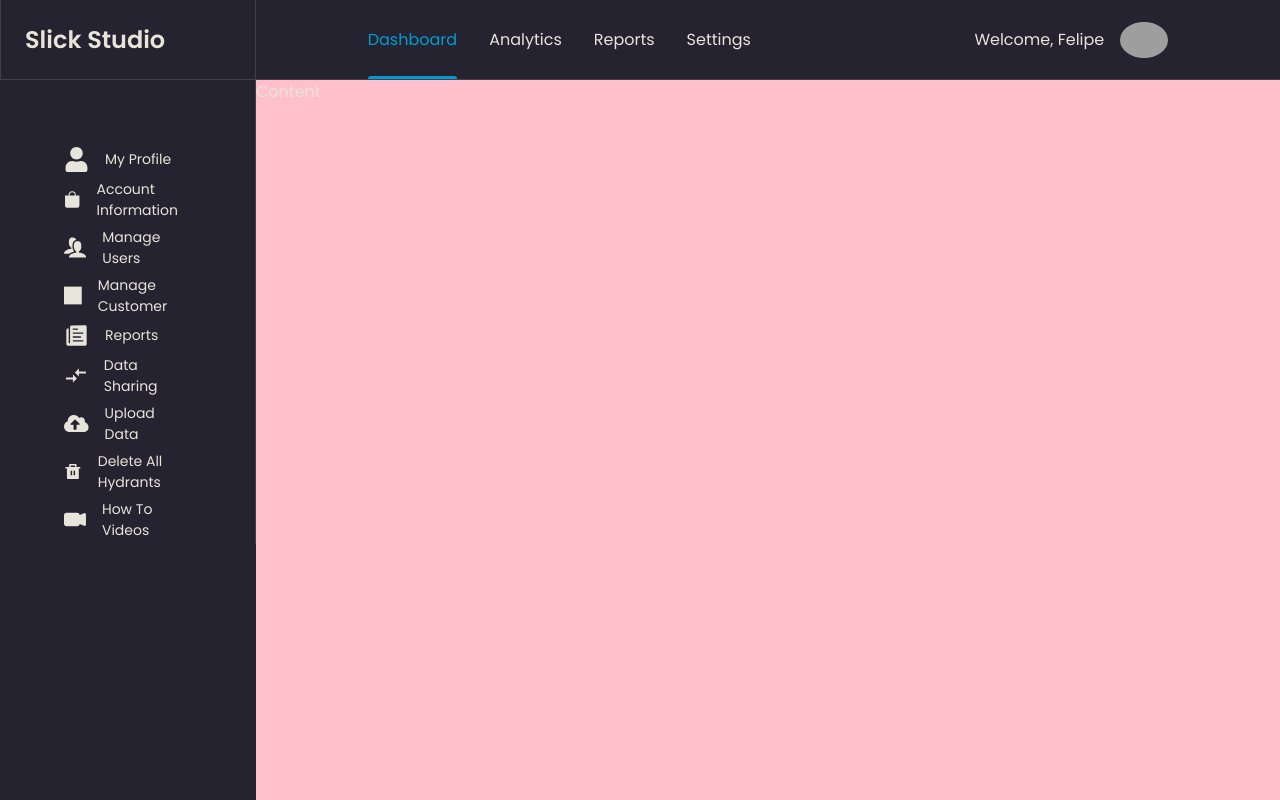
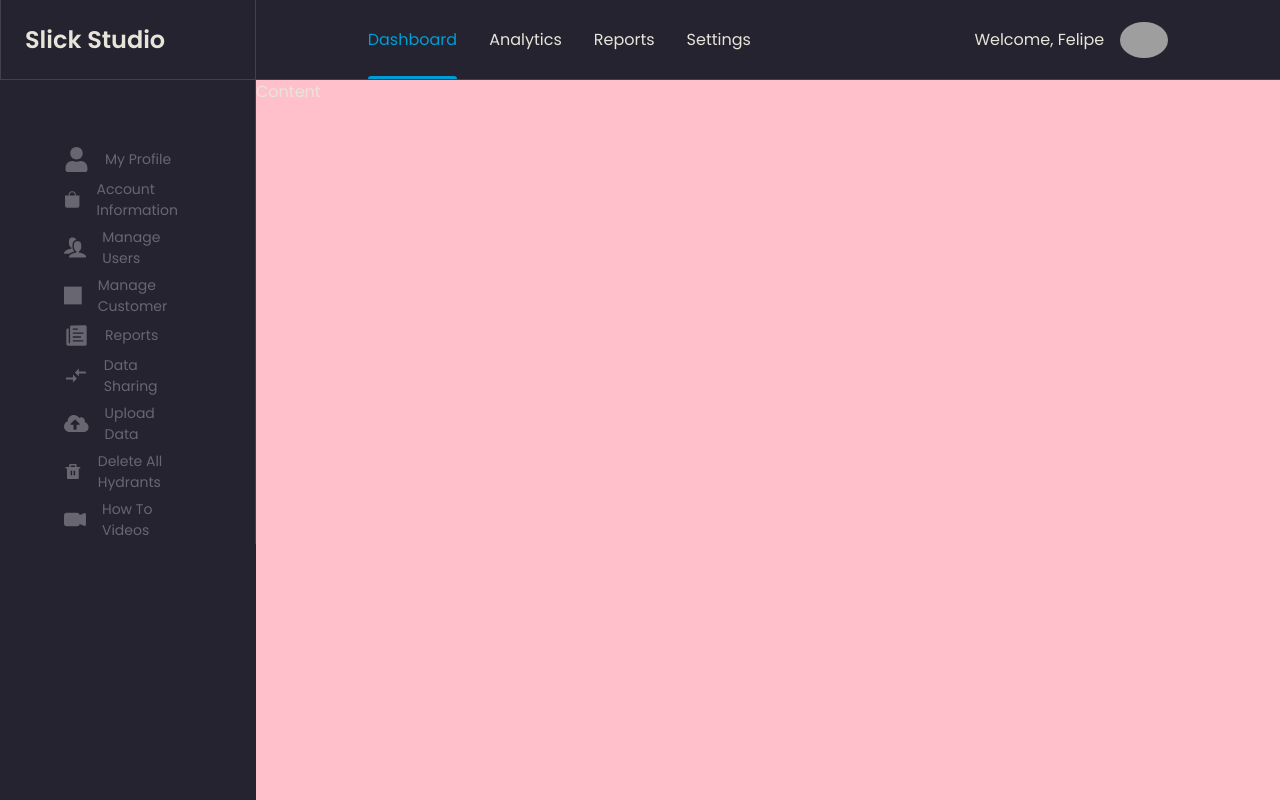
Before and after one commit to vinebks/slick-studio, a Next.js app: page / in a window 1280 px wide. Built offline with nearby package versions, Linux system fonts and the light colour scheme; grey boxes are pictures that could not be loaded.

Commit message:
feat: new color lightGrey :sparkles:

```diff
--- a/src/styles/theme.ts
+++ b/src/styles/theme.ts
@@ -5,6 +5,7 @@ export const theme = {
     white: '#E7E4D9',
     green: '#18A14F',
     grey: '#42404D',
+    lightGrey: '#686671',
   },
   fontSize: {
     large: '16px',
```
